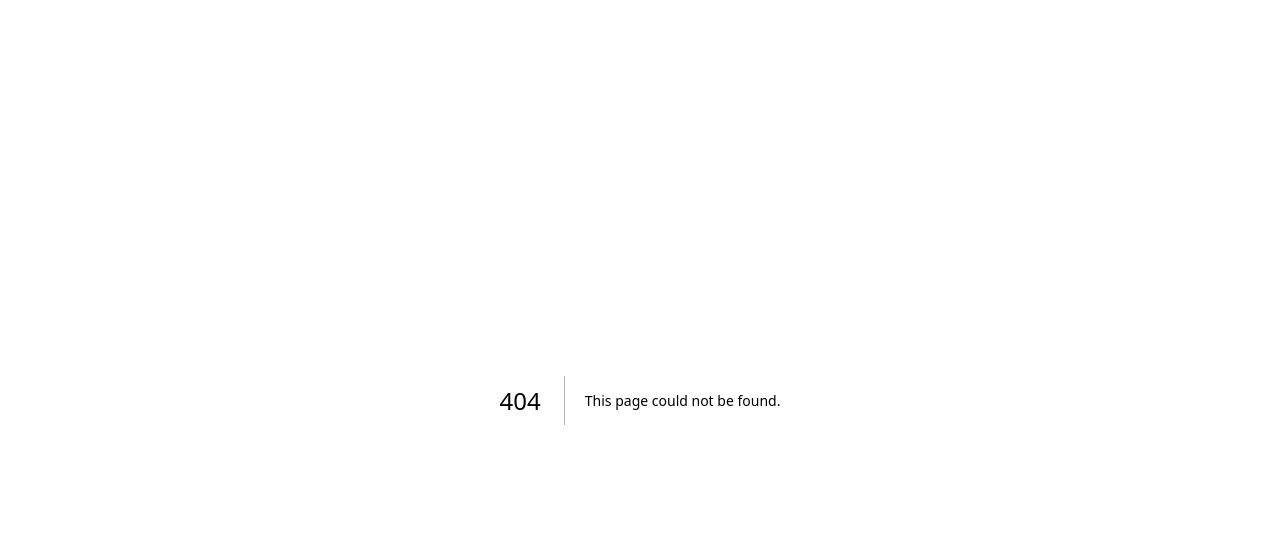
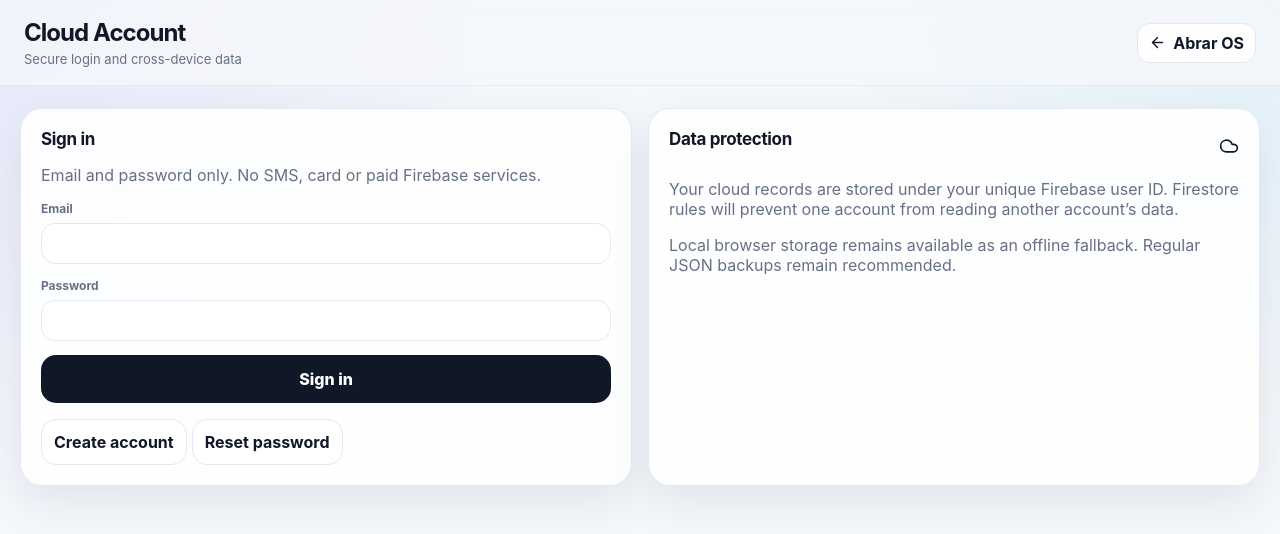
Before and after one commit to abrarmehmood423-code/abrar-os, a Next.js app: page /account in a window 1280 px wide. Before the commit this address had no page. Shown: the top 534 px of the page. Built offline with nearby package versions, Linux system fonts and the light colour scheme; no server answers.

Commit message:
Add cloud account page

```diff
--- /dev/null
+++ b/app/account/page.tsx
@@ -0,0 +1,24 @@
+import Link from "next/link";
+import { ArrowLeft, Cloud } from "lucide-react";
+import AuthPanel from "@/components/auth-panel";
+
+export default function AccountPage() {
+  return (
+    <div className="shell">
+      <header className="topbar">
+        <div className="brand"><h1>Cloud Account</h1><p>Secure login and cross-device data</p></div>
+        <Link href="/" className="notification-button"><ArrowLeft size={17}/>Abrar OS</Link>
+      </header>
+      <main className="main">
+        <section className="grid two">
+          <AuthPanel />
+          <article className="card">
+            <div className="card-head"><h2>Data protection</h2><Cloud size={20}/></div>
+            <p className="muted">Your cloud records are stored under your unique Firebase user ID. Firestore rules will prevent one account from reading another account’s data.</p>
+            <p className="muted section-gap">Local browser storage remains available as an offline fallback. Regular JSON backups remain recommended.</p>
+          </article>
+        </section>
+      </main>
+    </div>
+  );
+}
```
